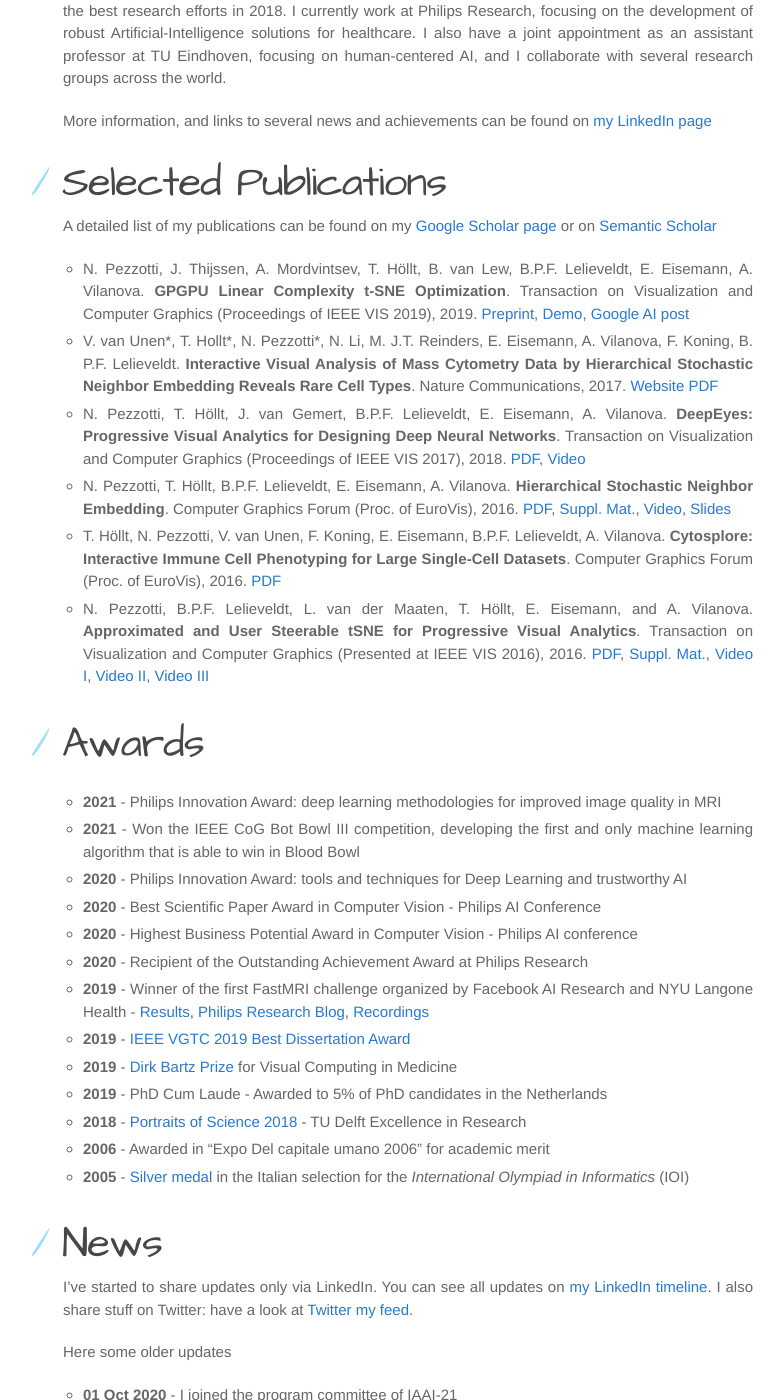
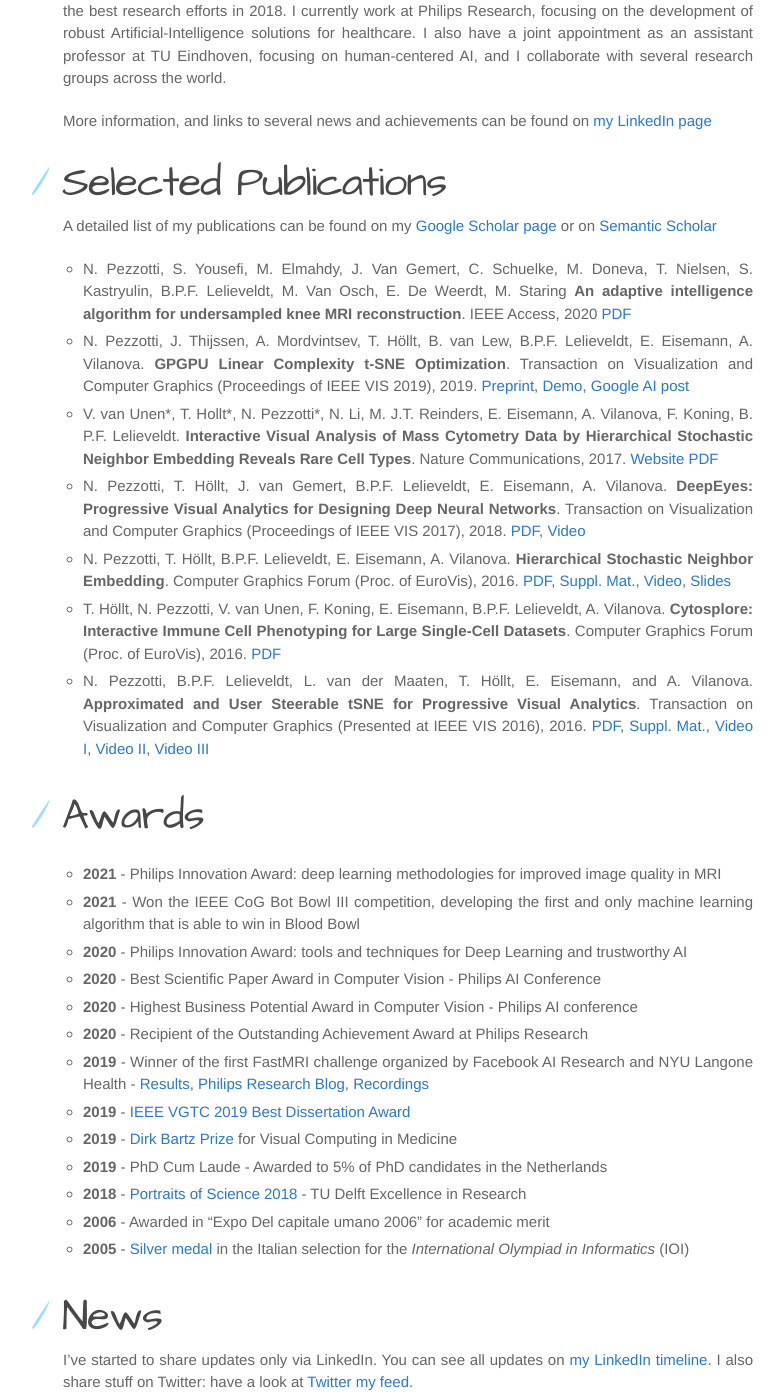
Before and after one commit to Nicola17/Nicola17.github.io, a Jekyll site: the page built from index.md, in a window 1280 px wide and 1400 px high, scrolled down 949 px. Shown: the whole window, without its empty margins (107-891 px from the left). Built offline with Jekyll 4.4.1, drawn with Linux system fonts in a browser that asks for light colours; some of the changed text lies outside the part shown.

Commit message:
Update publications

```diff
--- a/index.md
+++ b/index.md
@@ -27,6 +27,7 @@ Selected Publications
 ================
 A detailed list of my publications can be found on my [Google Scholar page](https://scholar.google.com/citations?user=61To93wAAAAJ&hl=en) or on [Semantic Scholar](https://www.semanticscholar.org/author/Nicola-Pezzotti/2343408)
 
+* N. Pezzotti, S. Yousefi, M. Elmahdy, J. Van Gemert, C. Schuelke, M. Doneva, T. Nielsen, S. Kastryulin, B.P.F. Lelieveldt, M. Van Osch, E. De Weerdt, M. Staring **An adaptive intelligence algorithm for undersampled knee MRI reconstruction**. IEEE Access, 2020 [PDF](https://ieeexplore.ieee.org/stamp/stamp.jsp?arnumber=9241039)
 * N. Pezzotti, J. Thijssen, A. Mordvintsev, T. Höllt,  B. van Lew, B.P.F. Lelieveldt, E. Eisemann, A. Vilanova. **GPGPU Linear Complexity t-SNE Optimization**. Transaction on Visualization and Computer Graphics (Proceedings of IEEE VIS 2019), 2019. [Preprint](https://arxiv.org/abs/1805.10817), [Demo](https://nicola17.github.io/tfjs-tsne-demo/), [Google AI post](https://ai.googleblog.com/2018/06/realtime-tsne-visualizations-with.html)
 * V. van Unen\*, T. Hollt\*, N. Pezzotti\*, N. Li, M. J.T. Reinders, E. Eisemann, A. Vilanova, F. Koning, B. P.F. Lelieveldt. **Interactive Visual Analysis of Mass Cytometry Data by Hierarchical Stochastic Neighbor Embedding Reveals Rare Cell Types**. Nature Communications, 2017. [Website](https://www.nature.com/articles/s41467-017-01689-9) [PDF](https://www.nature.com/articles/s41467-017-01689-9.pdf)
 * N. Pezzotti, T. Höllt, J. van Gemert, B.P.F. Lelieveldt, E. Eisemann, A. Vilanova. **DeepEyes: Progressive Visual Analytics for Designing Deep Neural Networks**. Transaction on Visualization and Computer Graphics (Proceedings of IEEE VIS 2017), 2018. [PDF](https://graphics.tudelft.nl/Publications-new/2018/PHVLEV18/paper216.pdf), [Video](https://graphics.tudelft.nl/Publications-new/2018/PHVLEV18/file216.avi)
@@ -58,7 +59,7 @@ I've started to share updates only via LinkedIn.
 You can see all updates on [my LinkedIn timeline](https://www.linkedin.com/in/nicola-pezzotti-58670527/recent-activity/shares/).
 I also share stuff on Twitter: have a look at [Twitter my feed](https://twitter.com/nicolapezzotti).
 
-Here some older updates
+Here some older updates:
 
 * **01 Oct 2020** - I joined the program committee of IAAI-21
 * **29 Sep 2020** - Speaker at the panel "AI and the Future of Humankind" at the Czech Innovation Week 2020.
```
